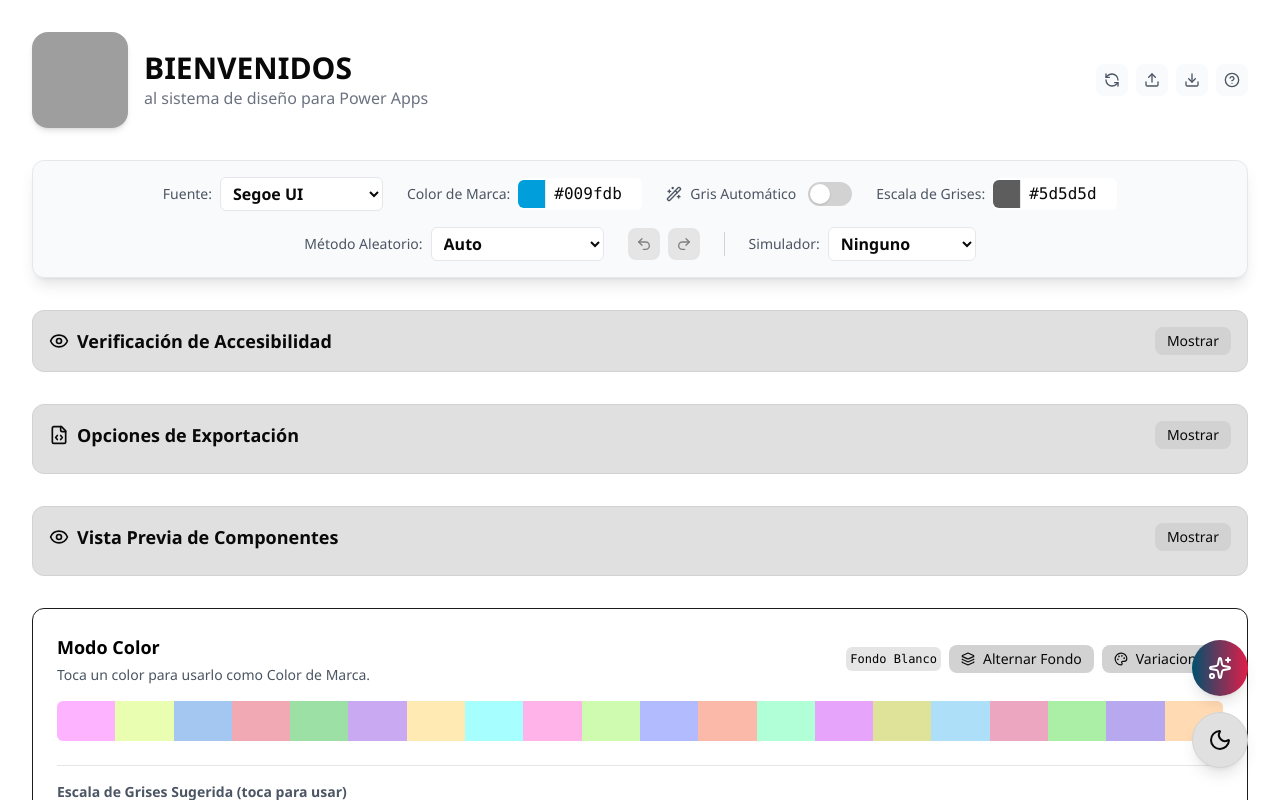
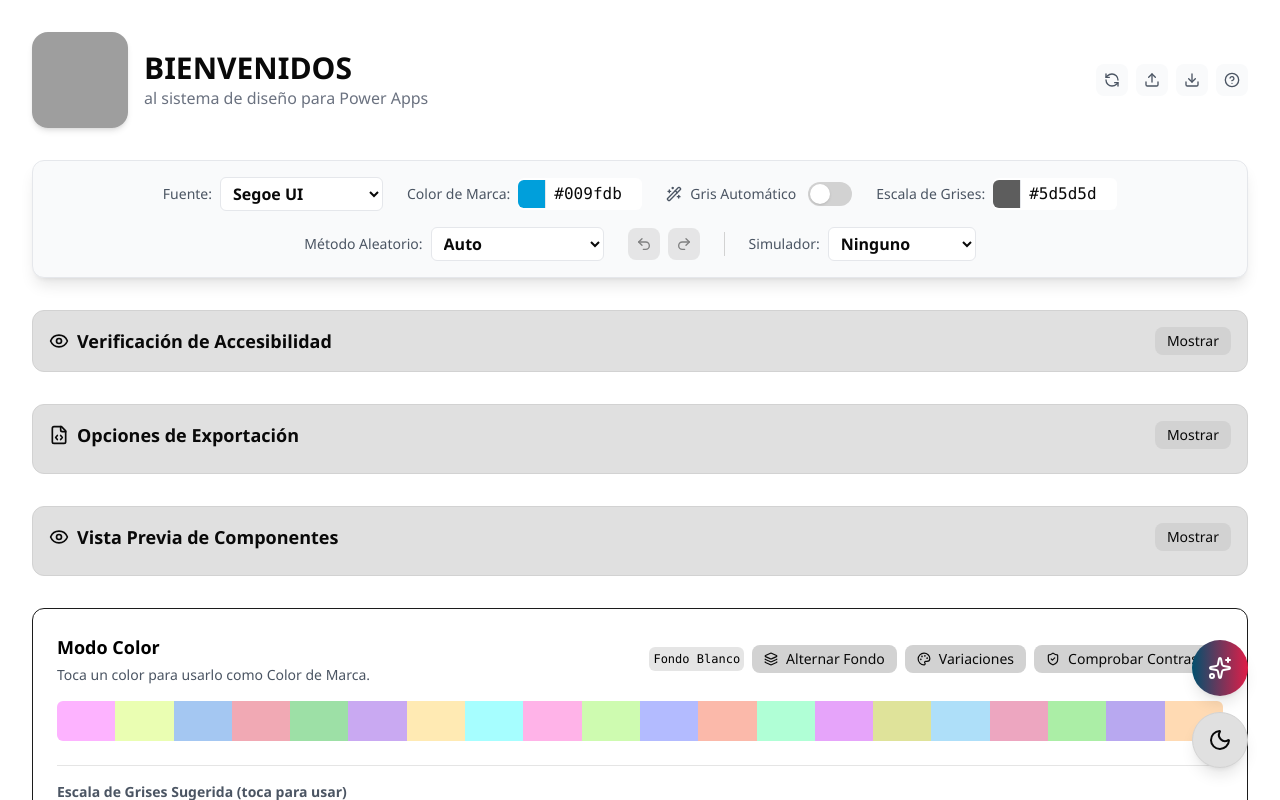
Before and after one commit to pentakillw/sistema-de-diseno-react, a React (Vite) app: page / in a window 1280 px wide. Shown: the top 800 px of the page. Built offline with nearby package versions, Linux system fonts and the light colour scheme; grey boxes are pictures that could not be loaded.

Commit message:
Ediccion10

```diff
--- a/src/App.jsx
+++ b/src/App.jsx
@@ -1,6 +1,6 @@
 import React, { useState, useEffect, useRef } from 'react';
 import tinycolor from 'tinycolor2';
-import { Sparkles, Wand2, HelpCircle, X, Check, Clipboard, Download, Upload, AlertCircle, RefreshCcw, FileCode, Eye, Palette, Settings, Info, CheckCircle, AlertTriangle, Sun, Moon, Layers, ChevronDown, Undo2, Redo2 } from 'lucide-react';
+import { Sparkles, Wand2, HelpCircle, X, Check, Clipboard, Download, Upload, AlertCircle, RefreshCcw, FileCode, Eye, Palette, Settings, Info, CheckCircle, AlertTriangle, Sun, Moon, Layers, ChevronDown, Undo2, Redo2, ShieldCheck } from 'lucide-react';
 import { HexColorPicker, HexColorInput } from 'react-colorful';
 
 // --- Funciones de Utilidad de Colores (lógica interna en inglés) ---
@@ -325,6 +325,70 @@ const VariationsModal = ({ explorerPalette, onClose, onColorSelect }) => {
           </div>
         </div>
 
+      </div>
+    </div>
+  );
+};
+
+// --- Modal Comprobador de Contraste ---
+const PaletteContrastChecker = ({ palette, onClose }) => {
+  const [showOnlyValid, setShowOnlyValid] = useState(false);
+
+  const combinations = [];
+  for (const bg of palette) {
+    for (const fg of palette) {
+      if (bg === fg) continue;
+      const ratio = tinycolor.readability(bg, fg);
+      let level = '';
+      if (ratio >= 7) level = 'AAA';
+      else if (ratio >= 4.5) level = 'AA';
+
+      combinations.push({ bg, fg, ratio, level });
+    }
+  }
+
+  const filteredCombinations = showOnlyValid ? combinations.filter(c => c.level) : combinations;
+
+  return (
+    <div className="fixed inset-0 bg-black/60 z-50 flex items-center justify-center p-4" onClick={onClose}>
+      <div
+        className="p-6 rounded-xl border max-w-5xl w-full relative flex flex-col"
+        style={{ backgroundColor: 'var(--bg-card)', borderColor: 'var(--border-default)', height: '90vh' }}
+        onClick={(e) => e.stopPropagation()}
+      >
+        <div className="flex justify-between items-center mb-4 flex-shrink-0">
+          <h2 className="text-xl font-bold" style={{ color: 'var(--text-default)' }}>Comprobar el Contraste de la Paleta</h2>
+          <button onClick={onClose} style={{ color: 'var(--text-muted)' }}>
+            <X size={24} />
+          </button>
+        </div>
+
+        <div className="flex-1 overflow-auto pr-2">
+          <div className="grid grid-cols-2 sm:grid-cols-3 md:grid-cols-4 lg:grid-cols-6 gap-2">
+            {filteredCombinations.map(({ bg, fg, ratio, level }, index) => (
+              <div
+                key={index}
+                className="rounded-lg p-2 text-sm flex flex-col justify-center"
+                style={{ backgroundColor: bg, color: fg }}
+              >
+                <p className="font-bold">Texto de ejemplo</p>
+                <p className="text-xs mt-1">Automóvil club</p>
+                <div className="mt-2 pt-2 border-t text-xs font-mono" style={{ borderColor: tinycolor(fg).setAlpha(0.3).toRgbString() }}>
+                  <span>{ratio.toFixed(2)}:1 </span>
+                  <span className={`font-bold ${level === 'AAA' ? 'text-green-400' : 'text-yellow-400'}`}>{level}</span>
+                </div>
+              </div>
+            ))}
+          </div>
+        </div>
+
+        <div className="flex justify-end items-center mt-4 pt-4 border-t flex-shrink-0" style={{borderColor: 'var(--border-default)'}}>
+          <p className="text-xs text-gray-500 mr-4">Se muestran {filteredCombinations.length} de {combinations.length} combinaciones.</p>
+          <label className="flex items-center gap-2 text-sm" style={{ color: 'var(--text-default)'}}>
+            <span>Solo Válido</span>
+            <Switch checked={showOnlyValid} onCheckedChange={setShowOnlyValid} />
+          </label>
+        </div>
       </div>
     </div>
   );
@@ -650,6 +714,7 @@ function App() {
   const [isGrayPickerVisible, setIsGrayPickerVisible] = useState(false);
   const [isHelpVisible, setIsHelpVisible] = useState(false);
   const [isVariationsVisible, setIsVariationsVisible] = useState(false);
+  const [isContrastCheckerVisible, setIsContrastCheckerVisible] = useState(false);
 
   const [accessibility, setAccessibility] = useState({ btn: { ratio: 0, level: 'Fail'}, text: { ratio: 0, level: 'Fail'} });
   const [accessibilityColors, setAccessibilityColors] = useState({
@@ -1426,6 +1491,9 @@ function App() {
                              <button onClick={() => setIsVariationsVisible(true)} className="text-sm font-medium py-1 px-3 rounded-lg flex items-center gap-2" style={{ backgroundColor: 'var(--bg-muted)', color: 'var(--text-default)' }}>
                                 <Palette size={14} /> Variaciones
                             </button>
+                            <button onClick={() => setIsContrastCheckerVisible(true)} className="text-sm font-medium py-1 px-3 rounded-lg flex items-center gap-2" style={{ backgroundColor: 'var(--bg-muted)', color: 'var(--text-default)' }}>
+                                <ShieldCheck size={14} /> Comprobar Contraste
+                            </button>
                         </div>
                     </div>
                     <ColorPalette isExplorer={true} shades={explorerPalette} onShadeCopy={handleExplorerColorPick} themeOverride={tinycolor(colorModeBg).isLight() ? 'light' : 'dark'}/>
@@ -1537,6 +1605,10 @@ function App() {
             onClose={() => setIsVariationsVisible(false)}
             onColorSelect={updateBrandColor}
         />}
+        {isContrastCheckerVisible && <PaletteContrastChecker
+            palette={explorerPalette}
+            onClose={() => setIsContrastCheckerVisible(false)}
+        />}
       </div>
     </>
   );
```
